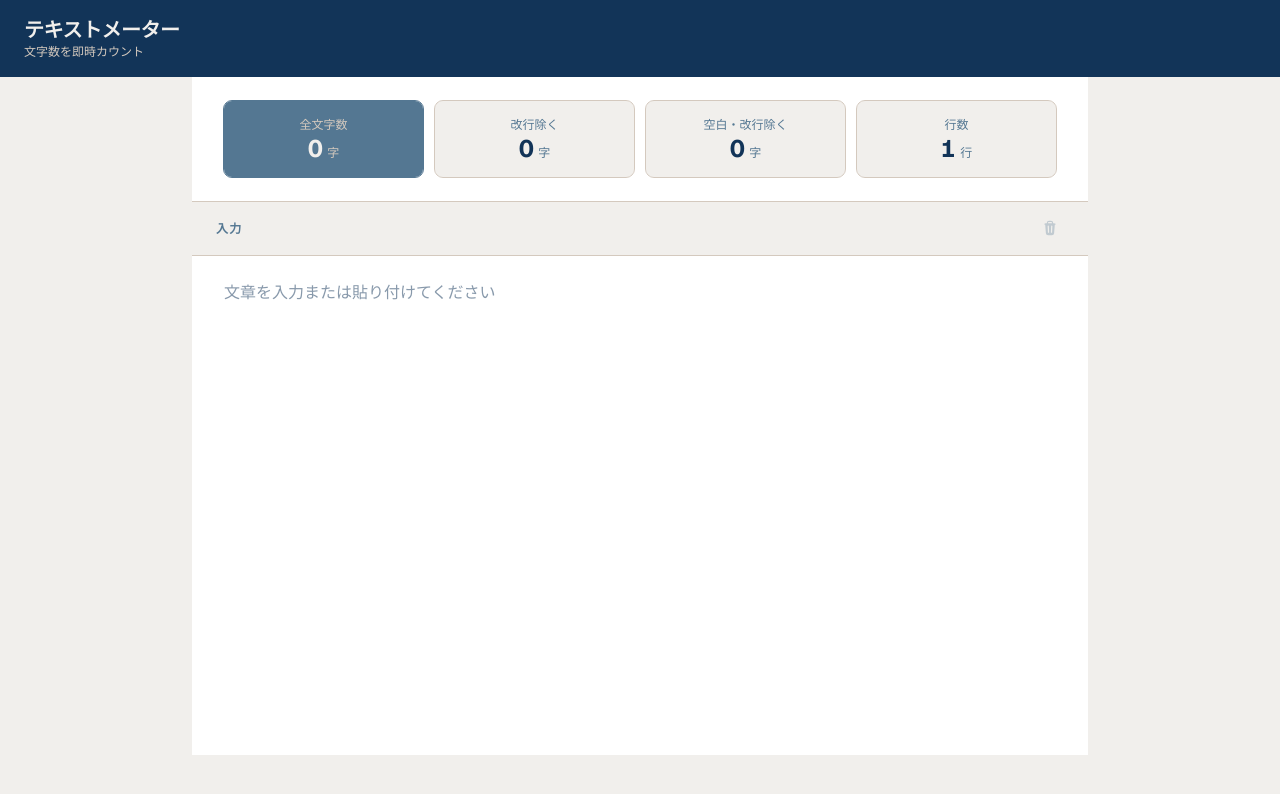
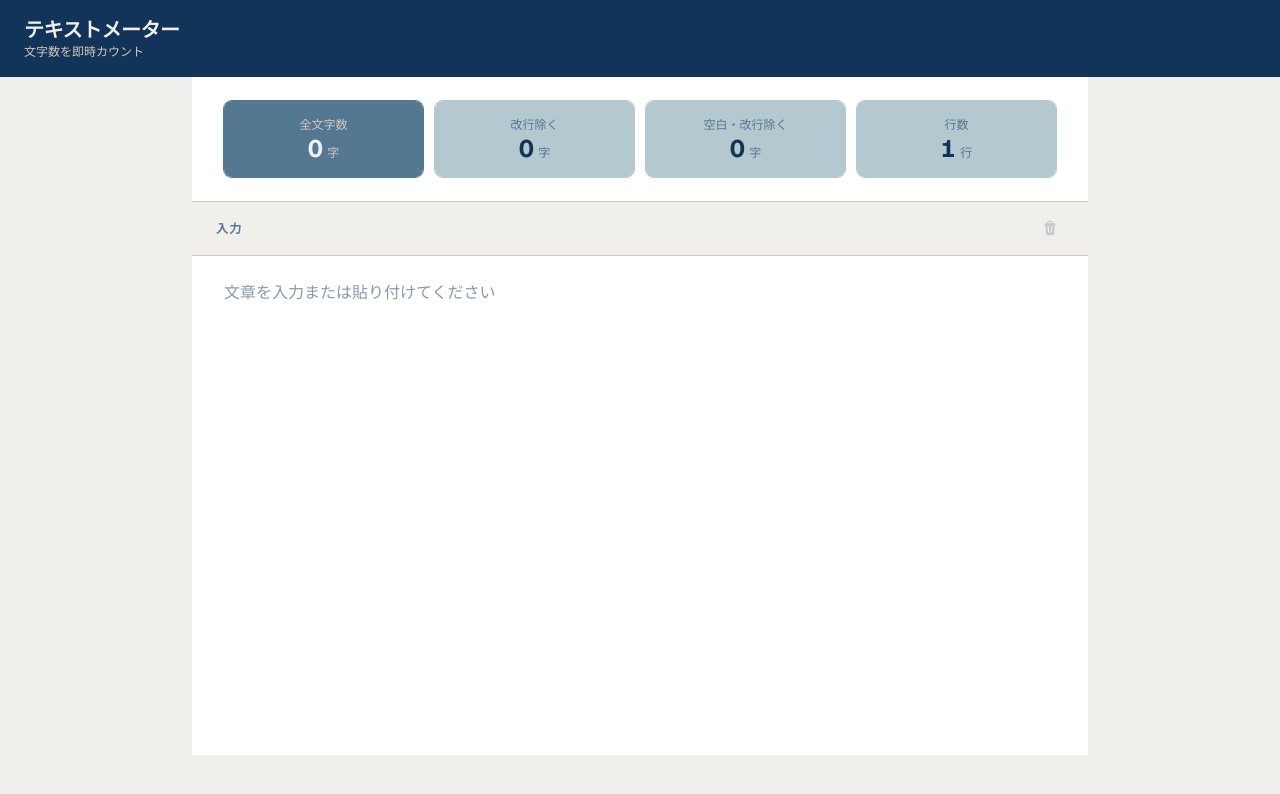
Before and after one commit to kanaix-apps/text-meter, a Next.js app: page / in a window 1280 px wide. Shown: the top 794 px of the page. Built offline with nearby package versions, Linux system fonts and the light colour scheme.

Commit message:
style: サブカードの背景色を#B3C8CFに変更
Co-Authored-By: Claude Sonnet 4.6 <noreply@anthropic.com>

```diff
--- a/components/CountDisplay.tsx
+++ b/components/CountDisplay.tsx
@@ -19,7 +19,7 @@ const Card = ({ item }: { item: Item }) => (
     style={
       item.highlight
         ? { backgroundColor: "#547792", outline: "1px solid #547792" }
-        : { backgroundColor: "#F1EFEC", outline: "1px solid #D4C9BE" }
+        : { backgroundColor: "#B3C8CF", outline: "1px solid #B3C8CF" }
     }
   >
     <p className="text-xs" style={{ color: item.highlight ? "#D4C9BE" : "#547792" }}>
```
